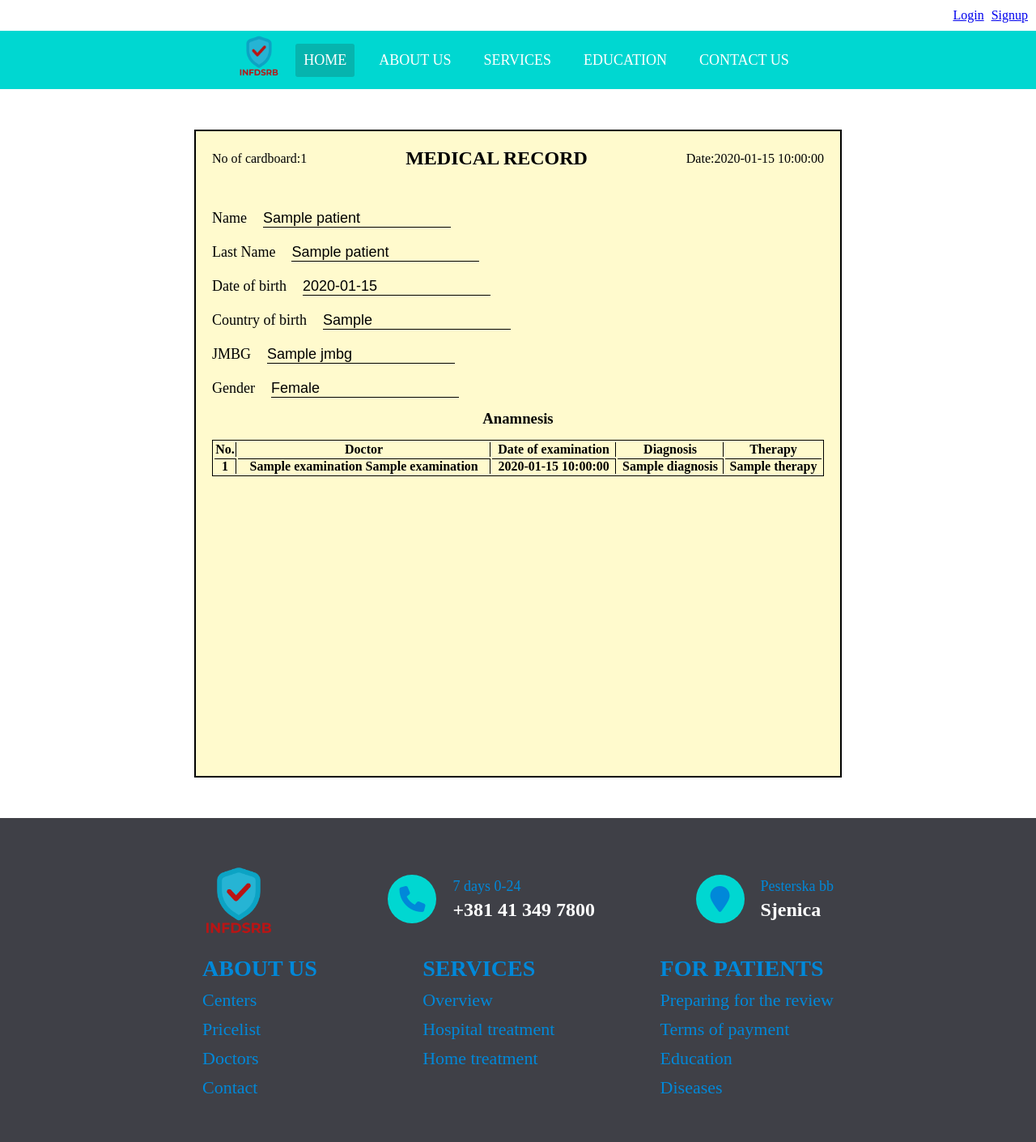
After one commit to DzenisH/INFDSRB, a PHP site: template views/cardboard.php in a window 1280 px wide. The commit adds this page. Shown: the whole page at 81% size. Run offline with PHP 8.4, Linux system fonts and the light colour scheme; the template is opened without the code that fills it: most values are stand-ins (such as "Sample title", 1, 10 or a date in 2020); lists and menus that the app fills with data are empty; some libraries are stand-ins or nearby versions.

Commit message:
cardboard

```diff
--- a/Router.php
+++ b/Router.php
@@ -36,7 +36,7 @@ class Router
 
         if($method === 'GET'){
             $fn = $this->getRoutes[$currentUrl] ?? null;
-        }else{
+        }else if($method === 'POST'){
             $fn = $this->postRoutes[$currentUrl] ?? null;
         }
 
--- /dev/null
+++ b/public/css/cardboard.css
@@ -0,0 +1,49 @@
+.cardboard_container{
+    display: flex;
+    justify-content: center;
+    margin-top: 50px;
+    margin-bottom: 50px;
+}
+
+.cardboard_container2{
+    width: 800px;
+    height: 800px;
+    background-color: #fffacd;
+    padding-right: 20px;
+    padding-left: 20px;
+    border:2px solid #000000;
+}
+
+.cardboard_container3{
+    display: flex;
+    align-items: center;
+    margin-top: 20px;
+    justify-content: space-between;
+}
+
+.cardboard_container4{
+    margin-top: 50px;
+}
+
+
+.cardboard_container5{
+    display: flex;
+    margin-top: 20px;
+}
+
+.cardboard_input{
+    background-color: transparent;
+    border:none;
+    border-bottom: 1px solid black;
+    margin-left: 20px;
+    font-size: 18px;
+
+}
+
+.cardboard_name{
+    font-size: 18px;
+}
+
+.cardboard_table{
+    margin-top: 15px;
+}
--- a/public/css/chat.css
+++ b/public/css/chat.css
@@ -180,8 +180,6 @@
     background-color: transparent;
     border:none;
     margin-top: 10px;
-    width: 50px;
-    align-self: flex-end;
     color: #0CAFFF;
     font-weight: bold;
     font-size: 18px;
--- /dev/null
+++ b/public/css/choice.css
@@ -0,0 +1,17 @@
+.choice_btnSelect{
+    padding: 10px;
+    cursor: pointer;
+    background-color: #4FFFB0;
+    border:none;
+    font-weight: bold;
+}
+
+.choice_btnSelect:hover{
+   opacity: 0.8;
+}
+
+.choice_btnSelect:disabled{
+    background-color: gray;
+    opacity: 1;
+    cursor:context-menu;
+ }
--- a/views/_layout.php
+++ b/views/_layout.php
@@ -1,5 +1,4 @@
 <?php
-// session_start();
 // session_destroy();
 ?>
 <!doctype html>
@@ -13,6 +12,8 @@
     <link rel="stylesheet" href="/css/login.css"/>
     <link rel="stylesheet" href="/css/patients.css"/>
     <link rel="stylesheet" href="/css/chat.css"/>
+    <link rel="stylesheet" href="/css/choice.css"/>
+    <link rel="stylesheet" href="/css/cardboard.css"/>
     <!--JS-->
     <script src="/js/_layout.js" defer></script>
     <script src="/js/chat.js" defer></script>
@@ -58,7 +59,8 @@
         </li>
         <li><a href="/">Education</a></li>
         <?php if(isset($_SESSION["user"]) && ($_SESSION["user"])["type"] === "patient") :?>
-        <li><a href="/">Doctors</a></li>
+        <li><a href="/choice">Doctors</a></li>
+        <li><a href="/cardboard">Medical record</a></li>
         <?php endif; ?>
         <?php if(isset($_SESSION["user"]) && ($_SESSION["user"])["type"] === "doctor") :?>
         <li><a href="patients">Patients</a></li>
--- /dev/null
+++ b/views/cardboard.php
@@ -0,0 +1,56 @@
+<div class="cardboard_container">
+    <div class="cardboard_container2">
+        <div class="cardboard_container3">
+            <p>No of cardboard:1</p>
+            <h2>MEDICAL RECORD</h2>
+            <p>Date:<?php echo $cardboard["date"] ?></p>
+        </div>
+        <div class="cardboard_container4">
+            <div class="cardboard_container5">
+                <p class="cardboard_name">Name</p>
+                <input value="<?php echo $patient["name"] ?>" class="cardboard_input">
+            </div>
+            <div class="cardboard_container5">
+                <p class="cardboard_name">Last Name</p>
+                <input value="<?php echo $patient["last name"] ?>" class="cardboard_input">
+            </div>
+            <div class="cardboard_container5">
+                <p class="cardboard_name">Date of birth</p>
+                <input value="<?php echo $patient["date of birth"] ?>" class="cardboard_input">
+            </div>
+            <div class="cardboard_container5">
+                <p class="cardboard_name">Country of birth</p>
+                <input value="<?php echo $patient["country of birth"] ?>" class="cardboard_input">
+            </div>
+            <div class="cardboard_container5">
+                <p class="cardboard_name">JMBG</p>
+                <input value="<?php echo $patient["JMBG"] ?>" class="cardboard_input">
+            </div>
+            <div class="cardboard_container5">
+                <p class="cardboard_name">Gender</p>
+                <input value="<?php echo $patient["gender"] === "M" ? "Male" : "Female" ?>" class="cardboard_input">
+            </div>
+        </div>
+        <div style="display: flex;justify-content:center;margin-top:15px">
+            <h3>Anamnesis</h3>
+        </div>
+        <table style="width: 100%;border:1px solid black;" class="cardboard_table">
+            <tr>
+                <th style="border-right: 1px solid black;">No.</th>
+                <th style="border-right: 1px solid black;">Doctor</th>
+                <th style="border-right: 1px solid black;">Date of examination</th>
+                <th style="border-right: 1px solid black;">Diagnosis</th>
+                <th>Therapy</th>
+            </tr>
+            <?php foreach ($examinations as $key => $examination): ?>
+                <tr>
+                    <th style="border-right: 1px solid black;border-top:1px solid black;"><?php echo $key+1 ?></th>
+                    <th style="border-right: 1px solid black;border-top:1px solid black;"><?php echo $examination["name"] ?> <?php echo $examination["last name"] ?></th>
+                    <th style="border-right: 1px solid black;border-top:1px solid black;"><?php echo $examination["date"] ?></th>
+                    <th style="border-right: 1px solid black;border-top:1px solid black;"><?php echo $examination["diagnosis"] ?></th>
+                    <th style="border-top:1px solid black;"><?php echo $examination["therapy"] ?></th>
+                </tr>
+            <?php endforeach; ?>
+        </table>
+    </div>
+</div>
```
Also changed, not shown: Database.php (+75 -11 lines), controllers/AccountController.php (+6 -2 lines), controllers/CardboardController.php (added, +26 -0 lines), controllers/ChatController.php (+53 -17 lines), controllers/ChoiceController.php (added, +34 -0 lines), models/Message.php (added, +31 -0 lines), public/index.php (+7 -1 lines), views/chat.php (+38 -13 lines), views/choice.php (added, +50 -0 lines).
